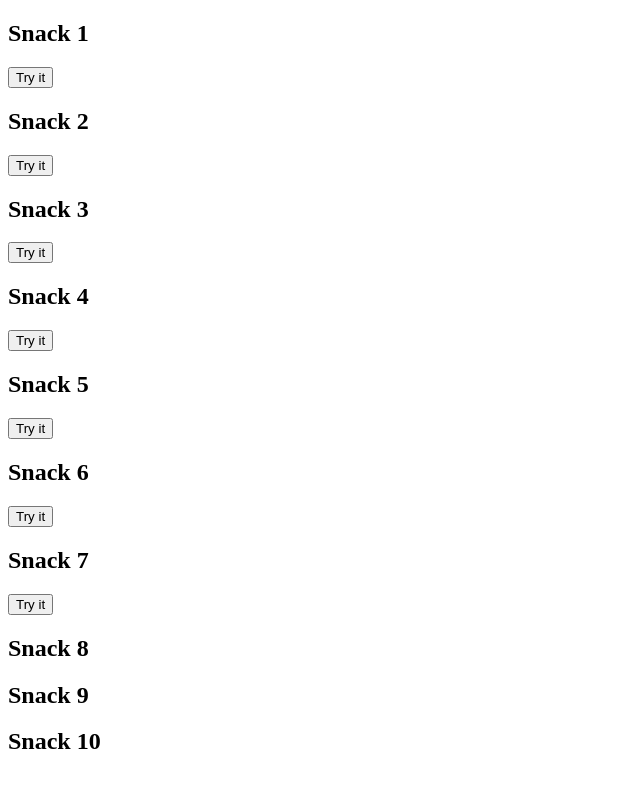
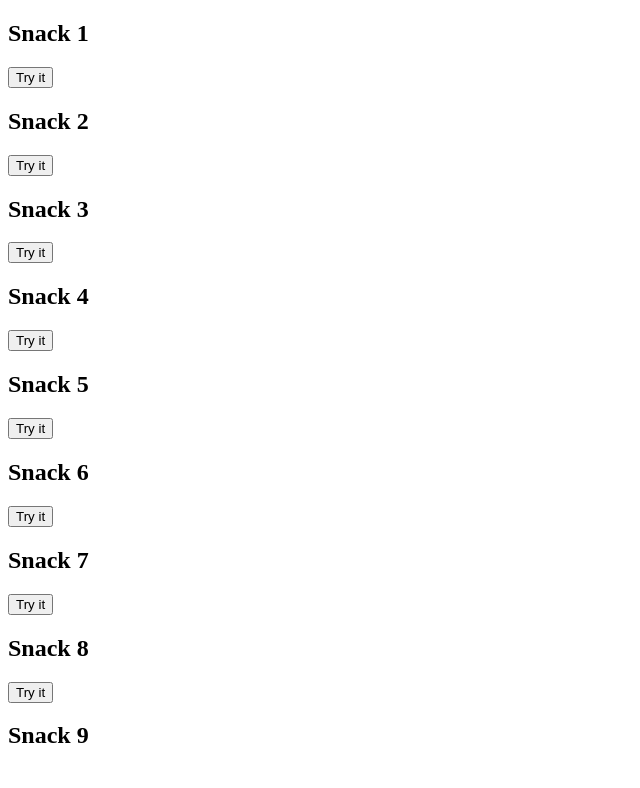
Before and after one commit to Andretreccia/js-jsnacks-blocco-1, a plain HTML site: page index.html in a window 1280 px wide. Shown: the whole page, without its empty margins (0-640 px from the left). Drawn offline with Linux system fonts and the light colour scheme.

Commit message:
Completamento snack 8

```diff
--- a/index.html
+++ b/index.html
@@ -51,15 +51,13 @@
         <section>
             <h2>Snack 8</h2>
             <div class="snack8"></div>
+            <button onclick="snack8btn()">Try it</button>
         </section>
         <section>
             <h2>Snack 9</h2>
             <div class="snack9"></div>
         </section>
-        <section>
-            <h2>Snack 10</h2>
-            <div class="snack10"></div>
-        </section>
+
         <script src="./main.js"></script>
     </body>
     </html>
--- a/main.js
+++ b/main.js
@@ -168,3 +168,16 @@ function snack7btn() {
         //console.log(calc7)
     }
 }
+////////////////////////// SNACK 8
+
+const snack8 = document.querySelector(".snack8")
+let result8 = ""
+
+function snack8btn() {
+    let userNumber8 = prompt("Inserisci un numero di 4 cifre, e ti sommerò tutte le cifre che lo compongono")
+    console.log(userNumber8[2])
+    //console.log(userNumber8)
+    let calc8 = parseInt(userNumber8[0]) + parseInt(userNumber8[1]) + parseInt(userNumber8[2]) + parseInt(userNumber8[3])
+    result8 = `<p>La somma delle tue cifre è: ${calc8}</p>`
+    snack8.innerHTML = result8
+}
```
